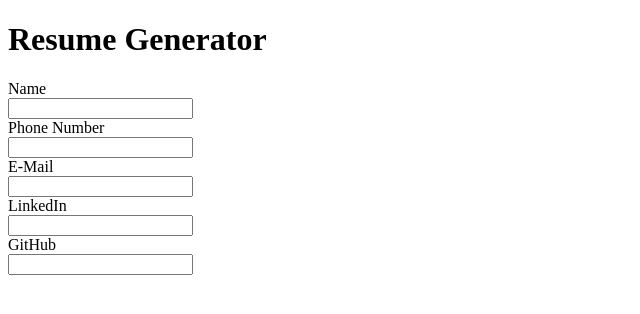
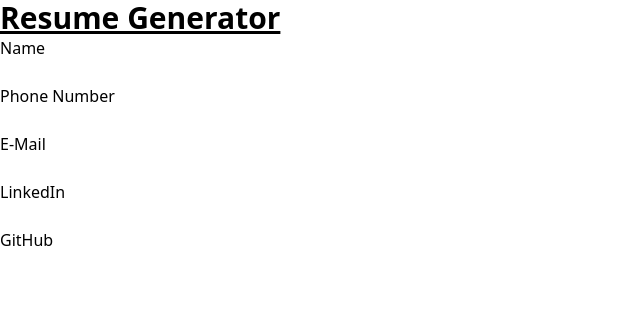
Before and after one commit to stelleron/resume-builder, a Svelte app in the folder frontend/: page / in a window 1280 px wide. Shown: the top 314 px of the page, without its empty margins (0-640 px from the left). Built offline with nearby package versions, Linux system fonts and the light colour scheme.

Commit message:
Added Tailwind.css

```diff
--- a/frontend/index.html
+++ b/frontend/index.html
@@ -3,6 +3,7 @@
   <head>
     <meta charset="UTF-8" />
     <link rel="icon" type="image/svg+xml" href="/vite.svg" />
+    <link href="/src/App.css" rel="stylesheet">
     <meta name="viewport" content="width=device-width, initial-scale=1.0" />
     <title>Vite + Svelte + TS</title>
   </head>
--- a/frontend/package.json
+++ b/frontend/package.json
@@ -16,5 +16,9 @@
     "svelte-check": "^4.1.6",
     "typescript": "~5.8.3",
     "vite": "^6.3.5"
+  },
+  "dependencies": {
+    "@tailwindcss/vite": "^4.1.10",
+    "tailwindcss": "^4.1.10"
   }
 }
--- /dev/null
+++ b/frontend/src/App.css
@@ -0,0 +1 @@
+@import "tailwindcss";
--- a/frontend/src/App.svelte
+++ b/frontend/src/App.svelte
@@ -2,7 +2,7 @@
 </script>
 
 <main>
-  <h1>Resume Generator</h1>
+  <h1 class="text-3xl font-bold underline">Resume Generator</h1>
   <form>
         <label>Name</label><br>
         <input type="text"><br>
--- a/frontend/vite.config.ts
+++ b/frontend/vite.config.ts
@@ -1,8 +1,9 @@
 import { defineConfig } from 'vite';
 import { svelte } from '@sveltejs/vite-plugin-svelte';
+import tailwindcss from '@tailwindcss/vite';
 
 export default defineConfig({
-  plugins: [svelte()],
+  plugins: [svelte(), tailwindcss()],
   server: {
     proxy: {
       '/api': 'http://localhost:3000', // Proxy API to backend
```
Also changed, not shown: 1 other file (tests, documents, lock files or other folders).
